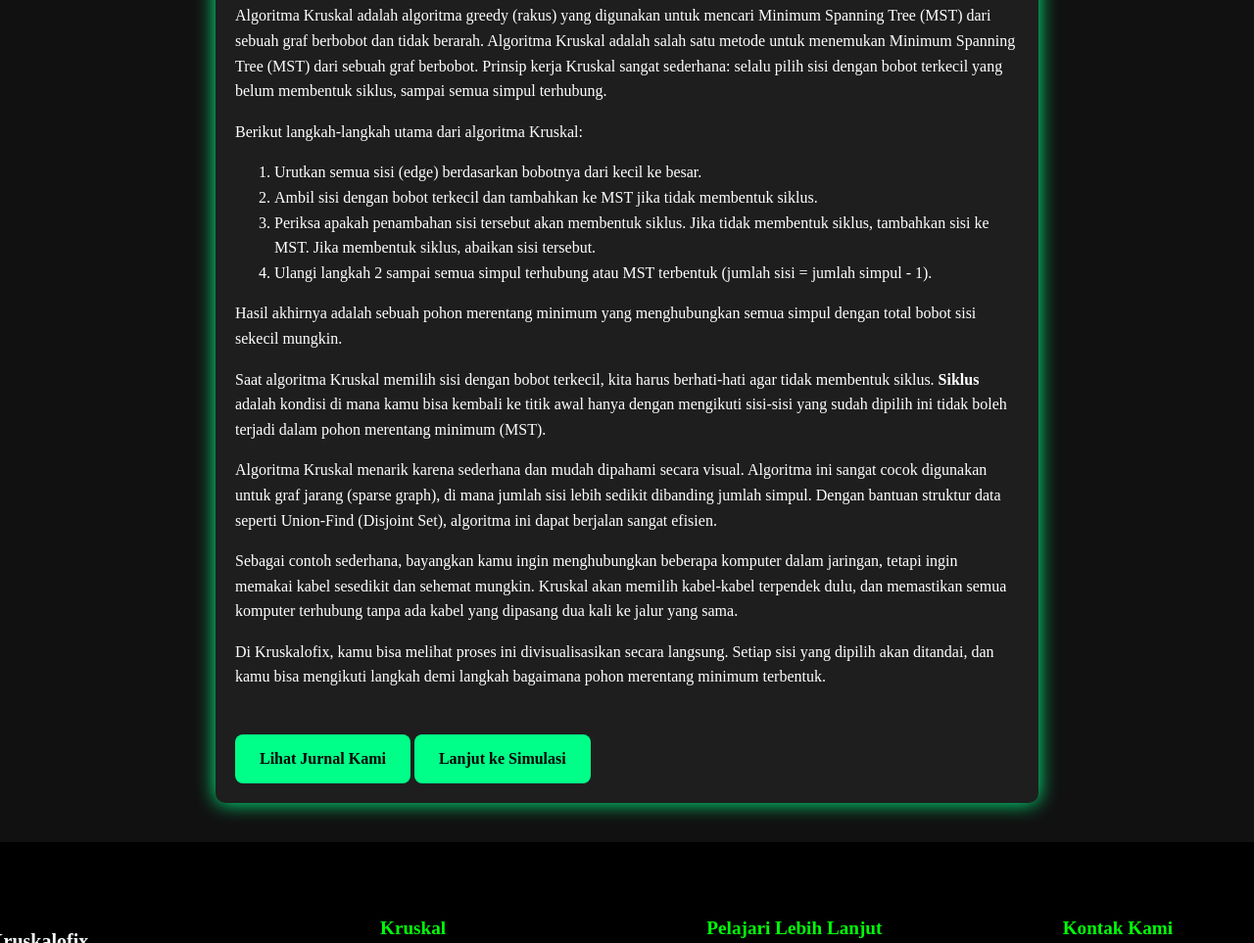
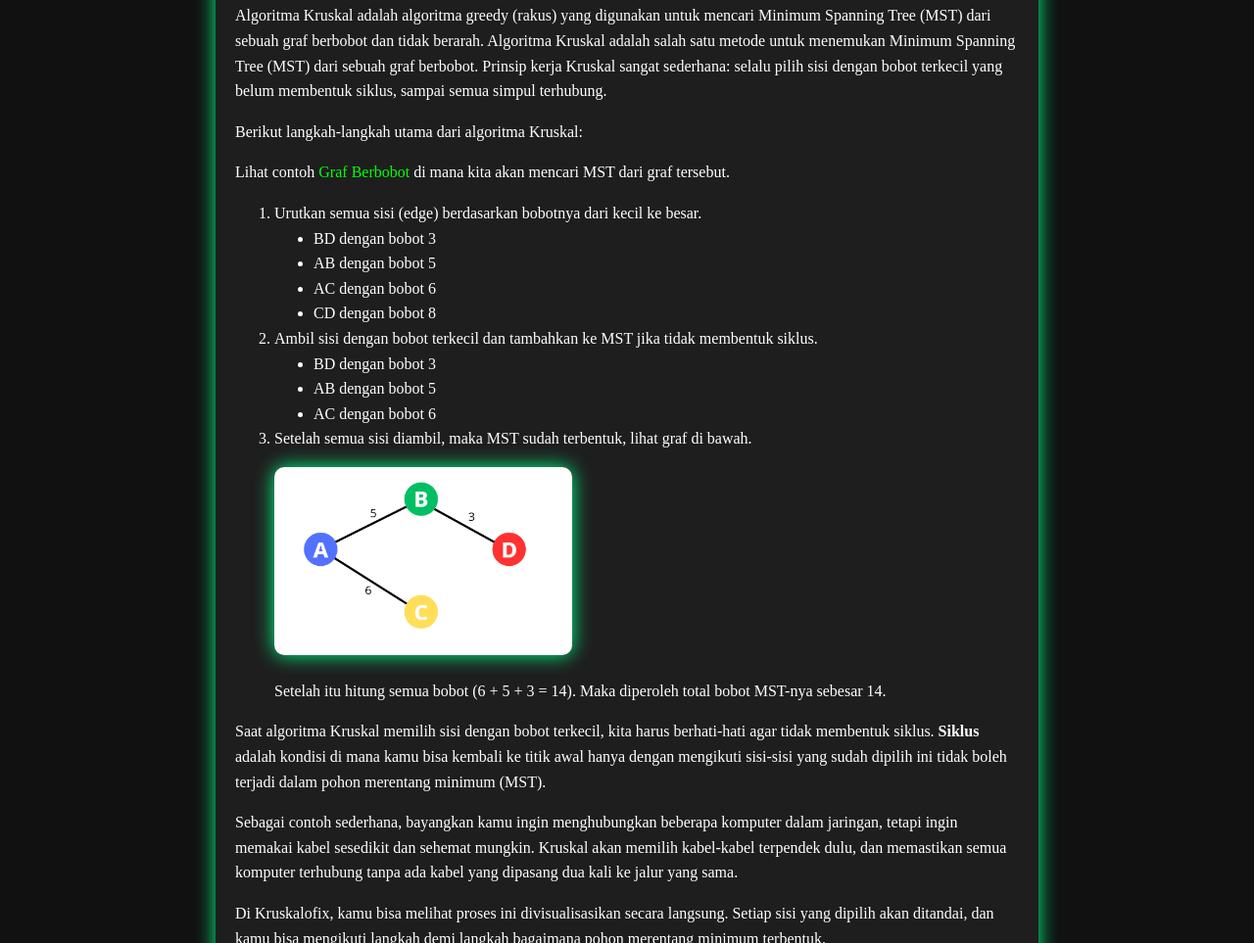
Before and after one commit to Jhamax/Kruskalofix, a plain HTML site: page Semester 2/Matematika Diskrit/html/materi.html in a window 1280 px wide. Shown: the part 3161-4124 px from the top of the page at 98% size. Drawn offline with Linux system fonts and the light colour scheme.

Commit message:
update Matematika Diskrit

```diff
--- a/Semester 2/Matematika Diskrit/css/materi.css
+++ b/Semester 2/Matematika Diskrit/css/materi.css
@@ -333,3 +333,12 @@ footer {
 .dropdown:hover .dropdown-content {
     display: block;
 }
+
+.pGB {
+    color: #00FF08;
+    text-decoration: none;
+}
+
+.olLangkah1{
+    list-style-type: disc;
+}
--- a/Semester 2/Matematika Diskrit/html/materi.html
+++ b/Semester 2/Matematika Diskrit/html/materi.html
@@ -70,7 +70,7 @@
           <img src="../foto/gambarGBerarah.png" alt="Graf Berarah" class="gambarContoh" />
         </div>
 
-        <h2>Graf Berbobot</h2>
+        <h2 id="GBerbobot">Graf Berbobot</h2>
         <p>
           Graf berbobot adalah graf yang sisinya memiliki nilai. Contoh:
         </p>
@@ -133,23 +133,31 @@
         menemukan Minimum Spanning Tree (MST) dari sebuah graf berbobot. Prinsip kerja Kruskal sangat sederhana: selalu
         pilih sisi dengan bobot terkecil yang belum membentuk siklus, sampai semua simpul terhubung. </p>
       <p>Berikut langkah-langkah utama dari algoritma Kruskal:</p>
+      <p>Lihat contoh <a href="#GBerbobot" class="pGB">Graf Berbobot</a> di mana kita akan mencari MST dari graf
+        tersebut.</p>
       <ol>
         <li>Urutkan semua sisi (edge) berdasarkan bobotnya dari kecil ke besar.</li>
+        <ol class="olLangkah1">
+          <li>BD dengan bobot 3</li>
+          <li>AB dengan bobot 5</li>
+          <li>AC dengan bobot 6</li>
+          <li>CD dengan bobot 8</li>
+        </ol>
         <li>Ambil sisi dengan bobot terkecil dan tambahkan ke MST jika tidak membentuk siklus.</li>
-        <li>Periksa apakah penambahan sisi tersebut akan membentuk siklus. Jika tidak membentuk siklus, tambahkan sisi
-          ke MST. Jika membentuk siklus, abaikan sisi tersebut.</li>
-        <li>Ulangi langkah 2 sampai semua simpul terhubung atau MST terbentuk (jumlah sisi = jumlah simpul - 1).
-        </li>
+        <ol class="olLangkah1">
+          <li>BD dengan bobot 3</li>
+          <li>AB dengan bobot 5</li>
+          <li>AC dengan bobot 6</li>
+        </ol>
+        <li>Setelah semua sisi diambil, maka MST sudah terbentuk, lihat graf di bawah.</li>
+        <p> </p>
+        <img src="../foto/gambarGlangkahKruskal.png" class="gambarContoh"/>
+        <p>Setelah itu hitung semua bobot (6 + 5 + 3 = 14). Maka diperoleh total bobot MST-nya sebesar 14.</p>
       </ol>
-      <p>Hasil akhirnya adalah sebuah pohon merentang minimum yang menghubungkan semua simpul dengan total bobot sisi
-        sekecil mungkin.</p>
       <p>Saat algoritma Kruskal memilih sisi dengan bobot terkecil, kita harus berhati-hati agar tidak membentuk
         siklus. <strong>Siklus</strong> adalah kondisi di mana kamu bisa kembali ke titik awal hanya dengan mengikuti
         sisi-sisi
         yang sudah dipilih ini tidak boleh terjadi dalam pohon merentang minimum (MST).</p>
-      <p>Algoritma Kruskal menarik karena sederhana dan mudah dipahami secara visual. Algoritma ini sangat cocok
-        digunakan untuk graf jarang (sparse graph), di mana jumlah sisi lebih sedikit dibanding jumlah simpul. Dengan
-        bantuan struktur data seperti Union-Find (Disjoint Set), algoritma ini dapat berjalan sangat efisien.</p>
       <p>Sebagai contoh sederhana, bayangkan kamu ingin menghubungkan beberapa komputer dalam jaringan, tetapi ingin
         memakai kabel sesedikit dan sehemat mungkin. Kruskal akan memilih kabel-kabel terpendek dulu, dan memastikan
         semua komputer terhubung tanpa ada kabel yang dipasang dua kali ke jalur yang sama.</p>
```
Also changed, not shown: Semester 2/Matematika Diskrit/foto/gambarGlangkahKruskal.png (added).
